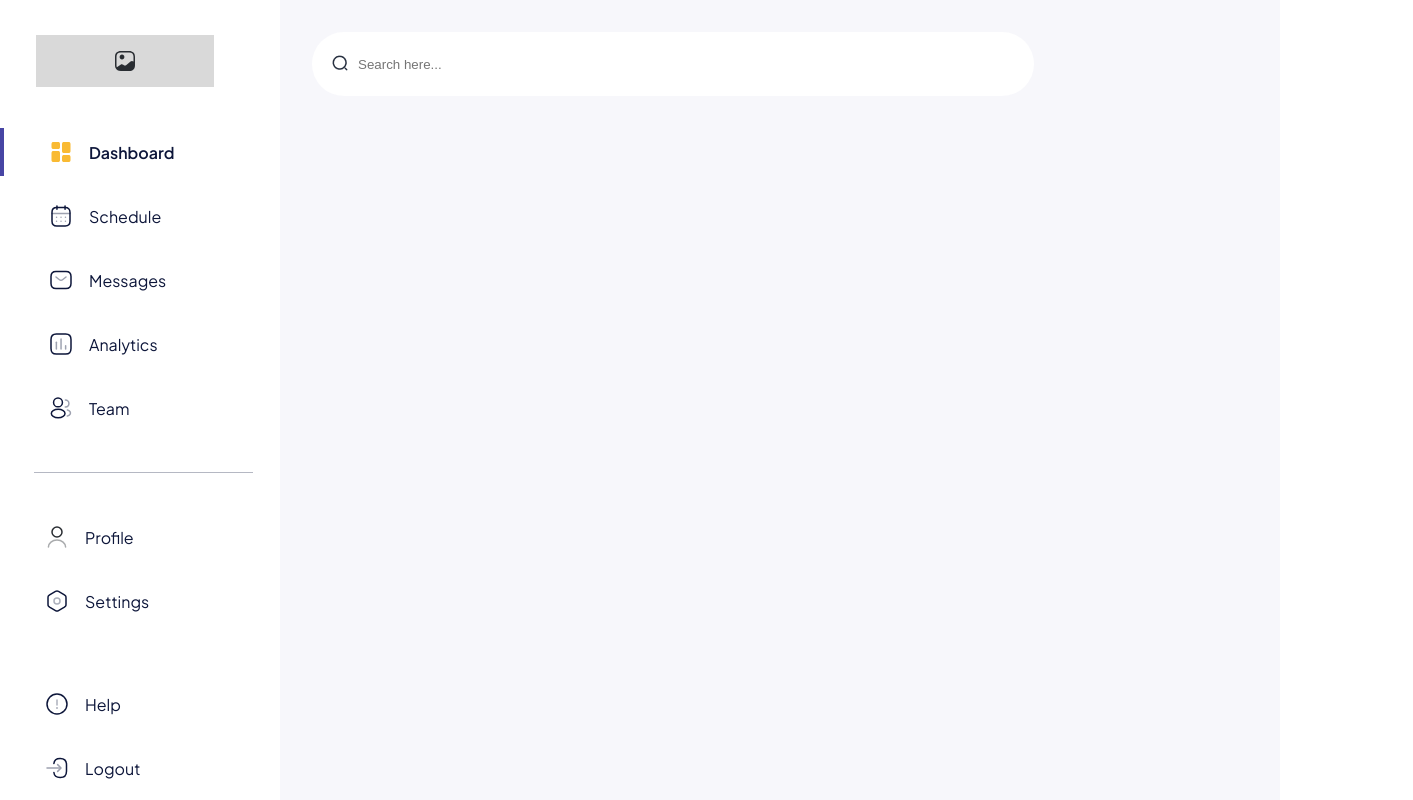
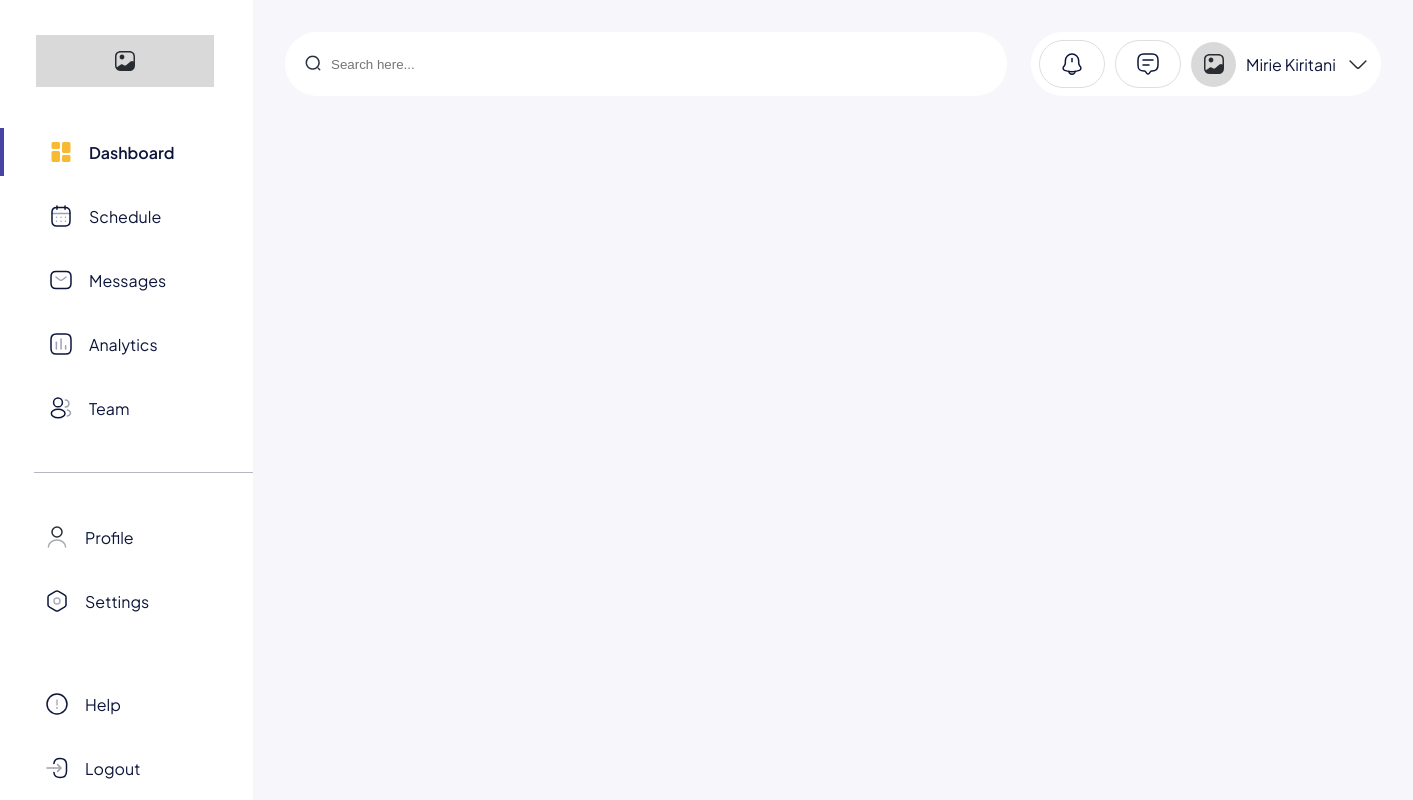
Before and after one commit to ankitrajstha/intuji-frontend-associate-challenge, a website built with Vite: page index.html in a window 1280 px wide. Shown: the whole page, 1413 px wide, since content can reach past the window. Built offline with nearby package versions, Linux system fonts and the light colour scheme.

Commit message:
feat(contents):add actions and scss to the content

```diff
--- /dev/null
+++ b/src/components/Actions.js
@@ -0,0 +1,47 @@
+export default function Actions() {
+  const actionsContainer = document.createElement("div");
+  actionsContainer.className = "actions-container";
+
+  const notificationContainer = document.createElement("div");
+  notificationContainer.className = "notification-container";
+
+  const notificationImage = document.createElement("img");
+  notificationImage.src = "notification-bing.svg";
+  notificationImage.alt = "notification-logo";
+  notificationContainer.appendChild(notificationImage);
+
+  const messageContainer = document.createElement("div");
+  messageContainer.className = "message-container";
+
+  const messageImage = document.createElement("img");
+  messageImage.src = "message-text.svg";
+  messageImage.alt = "message-logo";
+  messageContainer.appendChild(messageImage);
+
+  const profileContainer = document.createElement("div");
+  profileContainer.className = "profile-container";
+
+  const galleryImageContainer = document.createElement("div");
+  galleryImageContainer.className = "galleryimage-container";
+  const galleryImage = document.createElement("img");
+  galleryImage.src = "gallery.svg";
+  galleryImage.alt = "gallery-logo";
+
+  galleryImageContainer.appendChild(galleryImage);
+  profileContainer.appendChild(galleryImageContainer);
+
+  const actionText = document.createElement("span");
+  actionText.textContent = "Mirie Kiritani";
+  profileContainer.appendChild(actionText);
+
+  const dropDown = document.createElement("img");
+  dropDown.className="dropdown"
+  dropDown.src="arrow-down.svg"
+  dropDown.alt="arrow-down-logo"
+  profileContainer.appendChild(dropDown)
+
+  actionsContainer.appendChild(notificationContainer);
+  actionsContainer.appendChild(messageContainer);
+  actionsContainer.appendChild(profileContainer);
+  return actionsContainer;
+}
--- a/src/components/Content.js
+++ b/src/components/Content.js
@@ -1,9 +1,17 @@
+import Actions from "./Actions";
 import SearchBar from "./SearchBar";
 
 export default function Contents() {
   const contents = document.createElement("main");
   contents.className = "contents";
 
-  contents.appendChild(SearchBar());
+  const topContents = document.createElement("div");
+  topContents.className = "top-contents";
+
+  contents.appendChild(topContents);
+
+  topContents.appendChild(SearchBar());
+  topContents.appendChild(Actions());
+
   return contents;
 }
--- /dev/null
+++ b/src/css/_actions.scss
@@ -0,0 +1,60 @@
+@use "./variables" as *;
+
+.actions-container {
+  min-width: 35rem;
+  max-width: auto;
+  height: 6.4rem;
+  padding: 0.8rem;
+  display: flex;
+  align-items: center;
+  gap: 1rem;
+  background: $white;
+  border-radius: 10rem;
+
+  @media (max-width: 768px) {
+    width: 100%;
+    justify-content: space-between;
+  }
+
+  .notification-container,
+  .message-container {
+    width: 6.6rem;
+    height: 4.8rem;
+    padding: 1.2rem;
+    border-radius: 10rem;
+    border: 1px solid #dedede;
+    display: flex;
+    align-items: center;
+    justify-content: center;
+
+    img {
+      height: 2.4rem;
+      width: 2.4rem;
+    }
+  }
+  .galleryimage-container {
+    width: 4.5rem;
+    height: 4.5rem;
+    padding: 1.2rem;
+    border-radius: 10rem;
+    display: flex;
+    align-items: center;
+    justify-content: center;
+    background-color: $background-grey;
+  }
+  .profile-container {
+    display: flex;
+    align-items: center;
+    gap: 1rem;
+
+    .dropdown {
+      height: 2.4rem;
+      width: 2.4rem;
+      transition: transform 0.3s ease;
+      cursor: pointer;
+      &:hover {
+        transform: rotate(-180deg);
+      }
+    }
+  }
+}
--- a/src/css/_contents.scss
+++ b/src/css/_contents.scss
@@ -3,7 +3,18 @@
   background-color: #f7f7fb;
   flex: 1;
   padding: 3.2rem;
+  width: 100%;
+
   @media (max-width: 768px) {
     flex: 1;
   }
+  .top-contents {
+    display: flex;
+    gap: 2.4rem;
+    width: 100%;
+    @media (max-width: 768px) {
+      flex-direction: column;
+      flex: 1;
+    }
+  }
 }
--- a/src/css/_searchbar.scss
+++ b/src/css/_searchbar.scss
@@ -10,7 +10,7 @@
   align-items: center;
   gap: 1rem;
 
-  @media (max-width: 1024px) {
+  @media (max-width: 768px) {
     width: 100%;
   }
 
--- a/src/css/style.scss
+++ b/src/css/style.scss
@@ -4,3 +4,4 @@
 @use "./sideBar";
 @use "./contents";
 @use "./searchbar";
+@use "./actions"
```
Also changed, not shown: public/arrow-down.svg (added), public/message-text.svg (added), public/notification-bing.svg (added).
